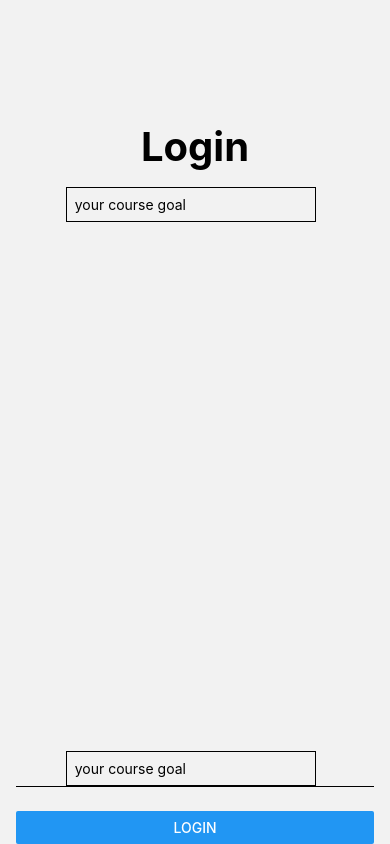
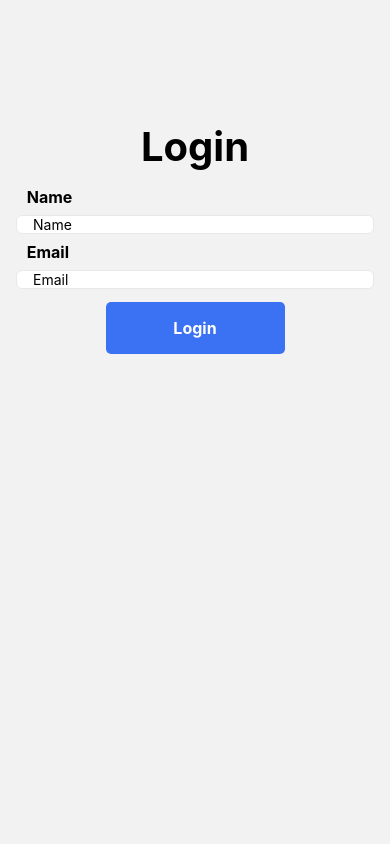
Before and after one commit to kungharrison/reactnativeapplication, a React Native app in the folder reactnativeapp/: screen /LoginScreen in a window 390 px wide. Built offline with nearby package versions, Linux system fonts and the light colour scheme.

Commit message:
updated login screen

```diff
--- /dev/null
+++ b/reactnativeapp/components/CustomButton.js
@@ -0,0 +1,29 @@
+import { Text, Pressable, StyleSheet } from 'react-native';
+
+export const CustomButton = (props) => {
+  return (
+    <Pressable onPress={props.onPress} style={styles.buttonContainer}>
+      <Text style={styles.text}>{props.text}</Text>
+    </Pressable>
+  );
+}
+
+const styles = StyleSheet.create({
+  buttonContainer: {
+    backgroundColor: '#3B71F3',
+
+    width: '50%',
+
+    alignSelf: 'center',
+    padding: 16,
+    marginVertical: 5,
+
+    alignItems: 'center',
+    borderRadius: 5,
+  },
+  text: {
+    fontSize: 16,
+    fontWeight: 'bold',
+    color: 'white',
+  },
+});
--- /dev/null
+++ b/reactnativeapp/components/CustomInput.js
@@ -0,0 +1,36 @@
+import { View, Text, TextInput, StyleSheet } from 'react-native';
+
+export const CustomInput = (props) => {
+  return (
+    <View style={styles.inputContainer}>
+      <Text style={styles.label}>{props.text}</Text>
+      <TextInput
+        value={props.value}
+        onChangeText={props.setValue}
+        placeholder={props.placeholder}
+        style={styles.input}
+        />
+    </View>
+  );
+}
+
+const styles = StyleSheet.create({
+  inputContainer: {
+
+  },
+  label: {
+    fontSize: 16,
+    fontWeight: 'bold',
+    marginLeft: '3%',
+  },
+  input: {
+    backgroundColor: 'white',
+
+    borderColor: '#e8e8e8',
+    borderWidth: 1,
+    borderRadius: 6,
+
+    paddingHorizontal: 16,
+    marginVertical: 8,
+  },
+});
--- a/reactnativeapp/screens/LoginScreen.js
+++ b/reactnativeapp/screens/LoginScreen.js
@@ -1,76 +1,49 @@
 import { useState } from 'react'
 import { StyleSheet, Text, View, Button, TextInput, ScrollView } from 'react-native';
+import { CustomInput } from '../components/CustomInput';
+import { CustomButton } from '../components/CustomButton';
 
 export default function LoginScreen({ navigation }) {
-  const [enteredGoalText, setEnteredGoalText] = useState('');
-  const [courseGoals, setCourseGoals] = useState([]);
+  const [username, setUsername] = useState('');
+  const [email, setEmail] = useState('');
+  const onSignInPress = () => {
+    console.warn('Sign in pressed');
+  }
 
-  function goalInputHandler(enteredText) {
-    setEnteredGoalText(enteredText);
-  }
-  function addGoalHandler() {
-    setCourseGoals(currentCourseGoals => [...currentCourseGoals, enteredGoalText]);
-  }
   return (
     <View style={styles.appContainer}>
-      <View>
-        <Text style={styles.header}>Login</Text>
-      </View>
-      <View style={styles.inputContainer}>
-        <TextInput style={styles.textInput}
-          placeholder='your course goal'
-          onChangeText={goalInputHandler} />
-        <TextInput style={styles.textInput}
-        placeholder='your course goal'
-        onChangeText={goalInputHandler} />
-      </View>
-      <View>
-        <Button title='Login' onPress={addGoalHandler} />
-      </View>
+      <Text style={styles.header}>Login</Text>
+      <CustomInput
+        text="Name"
+        placeholder="Name"
+        value={username}
+        setValue={setUsername}
+      />
+      <CustomInput
+        text="Email"
+        placeholder="Email"
+        value={email}
+        setValue={setEmail}
+      />
+      <CustomButton
+        text="Login"
+        onPress={onSignInPress}
+      />
     </View>
   );
 }
 
 const styles = StyleSheet.create({
+  appContainer: {
+    flex: 1,
+    paddingTop: 50,
+    paddingHorizontal: 16
+  },
   header: {
     paddingTop: '20%',
     padding: 16,
     fontSize: 40,
     fontWeight: 'bold',
     textAlign: 'center',
-
   },
-  appContainer: {
-    flex: 1,
-    paddingTop: 50,
-    paddingHorizontal: 16
-  },
-  inputContainer: {
-    flex: 1,
-    flexDirection: 'column',
-    justifyContent: 'space-between',
-    alignItems: 'center',
-    marginBottom: 24,
-    borderBottomWidth: 1,
-  },
-  textInput: {
-    borderColor: 'black',
-    borderWidth: 1,
-    width: '70%',
-    marginRight: 8,
-    padding: 8
-  },
-  goalsContainer: {
-    flex: 5
-  },
-  goalItem: {
-    margin: 8,
-    borderRadius: 6,
-    backgroundColor: '#5e0acc',
-    padding: 8,
-    color: 'white'
-  },
-  goalText: {
-    color: 'white'
-  }
 });
```
Also changed, not shown: reactnativeapp/App.js (line endings or trailing spaces).
